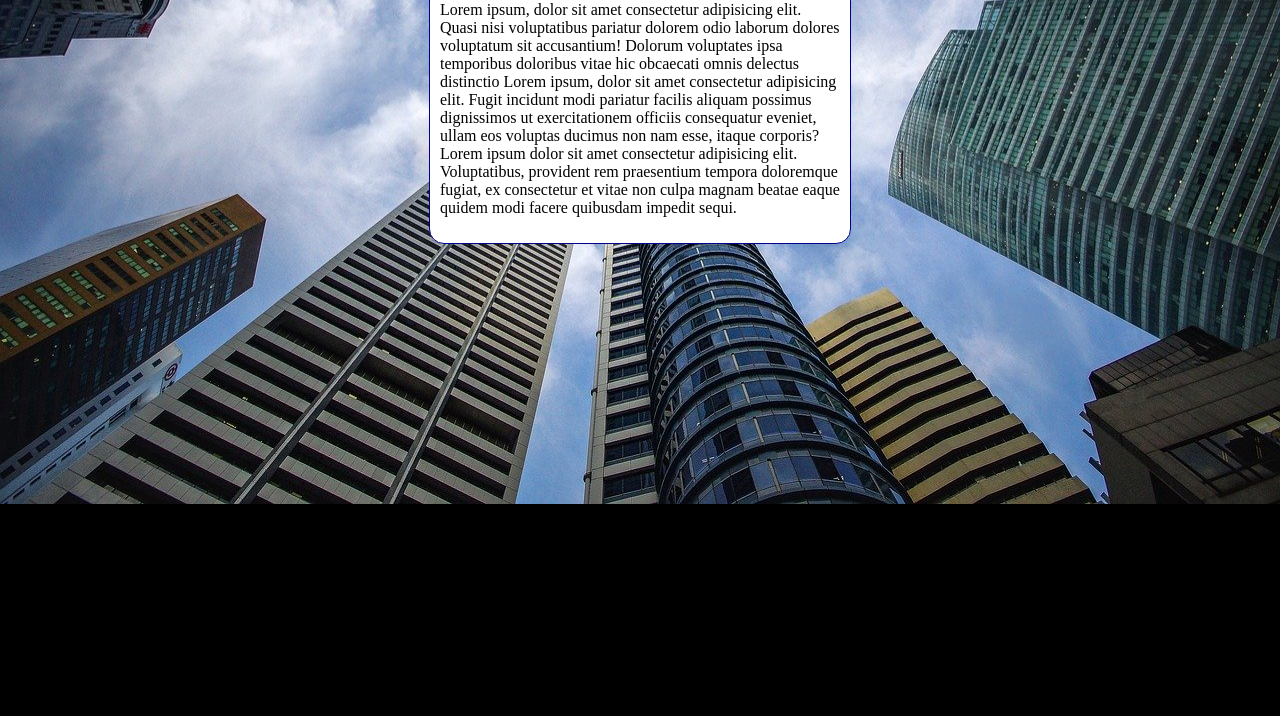
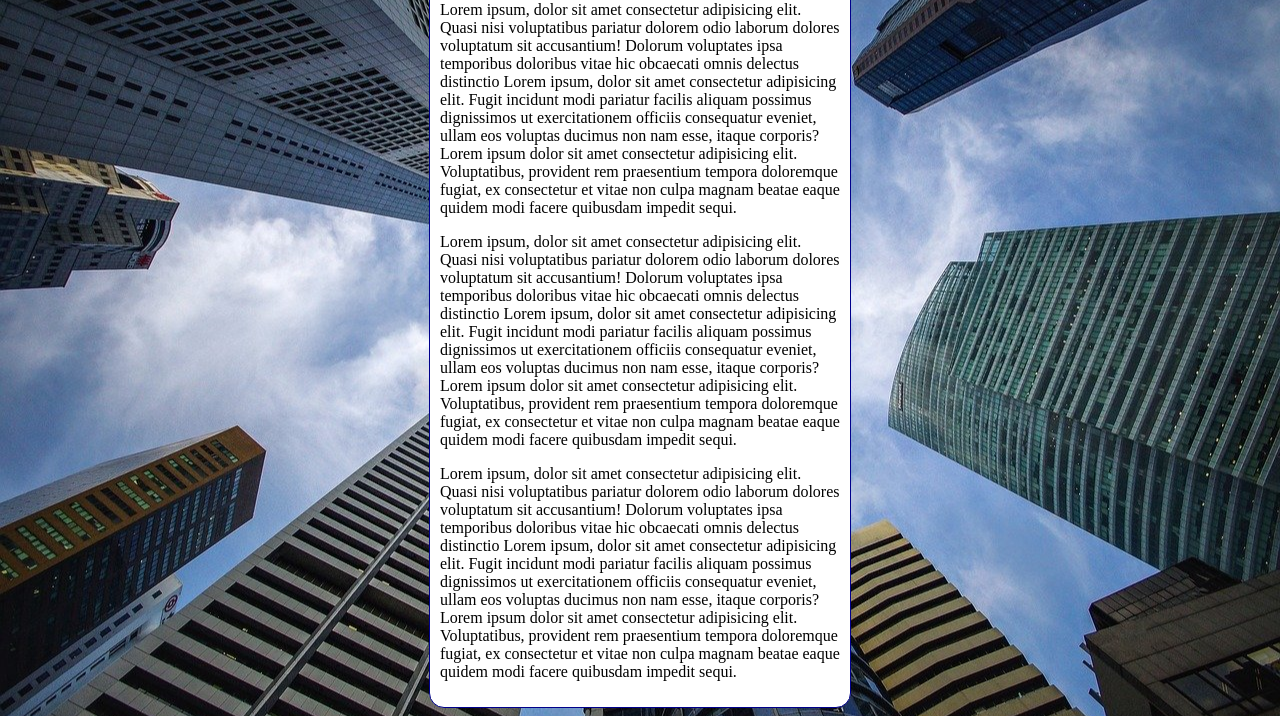
Before and after one commit to benhurcardoso/html-css, a plain HTML site: page exercicios/ex022/fundo006.html in a window 1280 px wide. Shown: the part 98-814 px from the top of the page. Drawn offline with Linux system fonts and the light colour scheme.

Commit message:
atualizei ex022

```diff
--- a/exercicios/ex022/fundo006.html
+++ b/exercicios/ex022/fundo006.html
@@ -29,6 +29,8 @@
     <main>
         <h1>Teste de Imagem de Fundo</h1>
         <p>Lorem ipsum, dolor sit amet consectetur adipisicing elit. Quasi nisi voluptatibus pariatur dolorem odio laborum dolores voluptatum sit accusantium! Dolorum voluptates ipsa temporibus doloribus vitae hic obcaecati omnis delectus distinctio Lorem ipsum, dolor sit amet consectetur adipisicing elit. Fugit incidunt modi pariatur facilis aliquam possimus dignissimos ut exercitationem officiis consequatur eveniet, ullam eos voluptas ducimus non nam esse, itaque corporis? Lorem ipsum dolor sit amet consectetur adipisicing elit. Voluptatibus, provident rem praesentium tempora doloremque fugiat, ex consectetur et vitae non culpa magnam beatae eaque quidem modi facere quibusdam impedit sequi.</p>
+        <p>Lorem ipsum, dolor sit amet consectetur adipisicing elit. Quasi nisi voluptatibus pariatur dolorem odio laborum dolores voluptatum sit accusantium! Dolorum voluptates ipsa temporibus doloribus vitae hic obcaecati omnis delectus distinctio Lorem ipsum, dolor sit amet consectetur adipisicing elit. Fugit incidunt modi pariatur facilis aliquam possimus dignissimos ut exercitationem officiis consequatur eveniet, ullam eos voluptas ducimus non nam esse, itaque corporis? Lorem ipsum dolor sit amet consectetur adipisicing elit. Voluptatibus, provident rem praesentium tempora doloremque fugiat, ex consectetur et vitae non culpa magnam beatae eaque quidem modi facere quibusdam impedit sequi.</p>
+        <p>Lorem ipsum, dolor sit amet consectetur adipisicing elit. Quasi nisi voluptatibus pariatur dolorem odio laborum dolores voluptatum sit accusantium! Dolorum voluptates ipsa temporibus doloribus vitae hic obcaecati omnis delectus distinctio Lorem ipsum, dolor sit amet consectetur adipisicing elit. Fugit incidunt modi pariatur facilis aliquam possimus dignissimos ut exercitationem officiis consequatur eveniet, ullam eos voluptas ducimus non nam esse, itaque corporis? Lorem ipsum dolor sit amet consectetur adipisicing elit. Voluptatibus, provident rem praesentium tempora doloremque fugiat, ex consectetur et vitae non culpa magnam beatae eaque quidem modi facere quibusdam impedit sequi.</p>
     </main>
 </body>
 </html>
```
